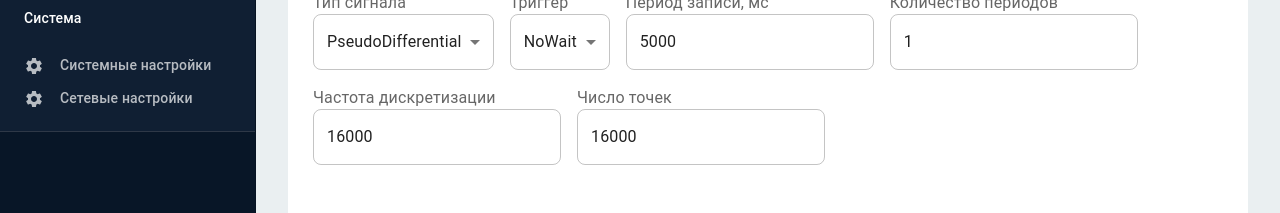
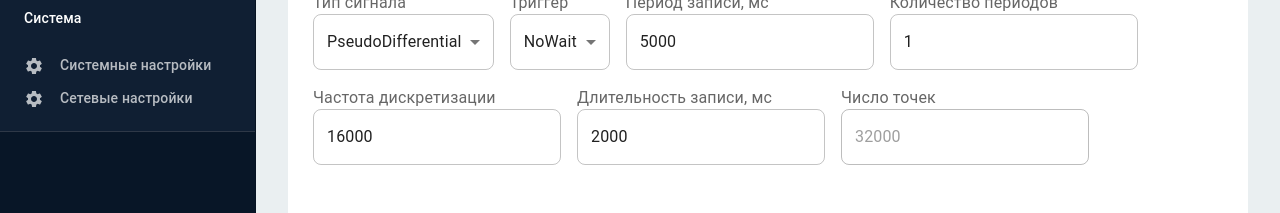
Before and after one commit to mladoshin/monitoring_system, a React app in the folder app/: page / in a window 1280 px wide. Shown: the part 213-426 px from the top of the page. Built offline with nearby package versions, Linux system fonts and the light colour scheme; no server answers.

Commit message:
add record_duration input

```diff
--- a/app/src/components/Content.js
+++ b/app/src/components/Content.js
@@ -31,6 +31,10 @@ const MissionConfigSchema = Yup.object().shape({
     directory_name: Yup.string()
         .max(50, 'Слишком длинное')
         .required('Обязательное поле'),
+    record_duration: Yup.number()
+        .min(0, 'От 0 до 100c')
+        .max(100000, 'От 0 до 100c')
+        .required('Обязательное поле'),
     data_count: Yup.number()
         .min(0, 'От 0 до 128000')
         .max(128000, 'От 0 до 128000')
@@ -62,8 +66,13 @@ function getNextMission(dir, file) {
 
 export default function Content() {
     const [allFiles, setAllFiles] = useState({})
-    const { userProfiles, addProfile, selectedProfile, setSelectedProfile, removeProfile } =
-        useProfiles()
+    const {
+        userProfiles,
+        addProfile,
+        selectedProfile,
+        setSelectedProfile,
+        removeProfile,
+    } = useProfiles()
 
     const [modalOpen, setModalOpen] = useState(false)
     const [selectOpen, setSelectOpen] = useState(false)
@@ -92,6 +101,7 @@ export default function Content() {
             repeat_times: '1',
             sample_rate: 16000,
             data_count: 16000,
+            record_duration: 2000,
             file_name: '',
             directory_name: '',
             comment: '',
@@ -142,14 +152,15 @@ export default function Content() {
 
                         //poll the csv file from server
 
-                        pollFile({path: `${values.directory_name}/${values.file_name}/metrics.json`}).then(
-                            res => {
+                        pollFile({
+                            path: `${values.directory_name}/${values.file_name}/metrics.json`,
+                        })
+                            .then((res) => {
                                 console.log(transformMetrics(res))
                                 // setParamsData(data.map(_transformToStatData))
                                 setMetricsData(transformMetrics(res))
-                            }
-                        ).catch(err => console.log(err))
-
+                            })
+                            .catch((err) => console.log(err))
                     }, (values.data_count / values.sample_rate) * 1000 + 3500)
                 })
                 .catch((err) => {
@@ -243,7 +254,7 @@ export default function Content() {
                             onSelect={(name) =>
                                 handleSelectProfile(name, props.values)
                             }
-                            onDelete={(name)=>removeProfile(name)}
+                            onDelete={(name) => removeProfile(name)}
                             selectedProfile={selectedProfile}
                         />
 
@@ -252,7 +263,7 @@ export default function Content() {
                             profiles={userProfiles}
                             open={selectOpen}
                             handleClose={() => setSelectOpen(false)}
-                            onDelete={(name)=>removeProfile(name)}
+                            onDelete={(name) => removeProfile(name)}
                             onSelect={(name) => {
                                 // handleSelectProfile(name, props.values)
                                 setSelectedProfile(name)
--- a/app/src/components/ControllerConfigurator/ControllerConfigurator.js
+++ b/app/src/components/ControllerConfigurator/ControllerConfigurator.js
@@ -10,11 +10,33 @@ import {
 } from '@mui/material'
 import { Box } from '@mui/system'
 import { useFormikContext } from 'formik'
-import React from 'react'
+import React, { useEffect } from 'react'
 import ErrorMessage from '../ErrorMessage'
 
 function ControllerConfigurator({ onSave, profile, onSelect }) {
     const formik = useFormikContext()
+
+    const handleChangeDuration = (val) => {
+        const { sample_rate } = formik.values
+
+        formik.setFieldValue('data_count', (val * sample_rate) / 1000)
+        formik.setFieldValue('record_duration', val)
+    }
+
+    const handleChangeSampleRate = (val) => {
+        const { record_duration } = formik.values
+
+        formik.setFieldValue('data_count', (val * record_duration) / 1000)
+        formik.setFieldValue('sample_rate', val)
+    }
+
+    useEffect(() => {
+        const { record_duration, sample_rate } = formik.values
+        formik.setFieldValue(
+            'data_count',
+            (sample_rate * record_duration) / 1000
+        )
+    }, [])
 
     return (
         <Paper sx={{ padding: '25px' }}>
@@ -135,13 +157,35 @@ function ControllerConfigurator({ onSave, profile, onSelect }) {
                         variant="outlined"
                         type="number"
                         name="sample_rate"
-                        onChange={formik.handleChange}
+                        onChange={(e) => handleChangeSampleRate(e.target.value)}
                         onBlur={formik.handleBlur}
                         value={formik.values.sample_rate}
                     />
                     <ErrorMessage
                         error={formik.errors.sample_rate}
                         touched={formik.touched.sample_rate}
+                    />
+                </Grid>
+
+                <Grid item>
+                    <InputLabel>Длительность записи, мс</InputLabel>
+                    <TextField
+                        error={
+                            formik.errors.record_duration &&
+                            formik.touched.record_duration
+                        }
+                        id="record_duration"
+                        placeholder="Длительность записи"
+                        variant="outlined"
+                        type="number"
+                        name="record_duration"
+                        onChange={(e) => handleChangeDuration(e.target.value)}
+                        onBlur={formik.handleBlur}
+                        value={formik.values.record_duration}
+                    />
+                    <ErrorMessage
+                        error={formik.errors.record_duration}
+                        touched={formik.touched.record_duration}
                     />
                 </Grid>
 
@@ -157,9 +201,9 @@ function ControllerConfigurator({ onSave, profile, onSelect }) {
                         variant="outlined"
                         type="number"
                         name="data_count"
-                        onChange={formik.handleChange}
                         onBlur={formik.handleBlur}
                         value={formik.values.data_count}
+                        disabled
                     />
                     <ErrorMessage
                         error={formik.errors.data_count}
@@ -168,20 +212,19 @@ function ControllerConfigurator({ onSave, profile, onSelect }) {
                 </Grid>
             </Grid>
 
-            <Box sx={{display: 'flex', alignItems: 'center', pt: "50px", gap: '1rem'}}>
-                <Button
-                    variant="outlined"
-                    size="large"
-                    onClick={onSave}
-                >
+            <Box
+                sx={{
+                    display: 'flex',
+                    alignItems: 'center',
+                    pt: '50px',
+                    gap: '1rem',
+                }}
+            >
+                <Button variant="outlined" size="large" onClick={onSave}>
                     Сохранить конфигурацию
                 </Button>
 
-                <Button
-                    variant="outlined"
-                    size="large"
-                    onClick={onSelect}
-                >
+                <Button variant="outlined" size="large" onClick={onSelect}>
                     Сменить конфигурацию
                 </Button>
 
```
